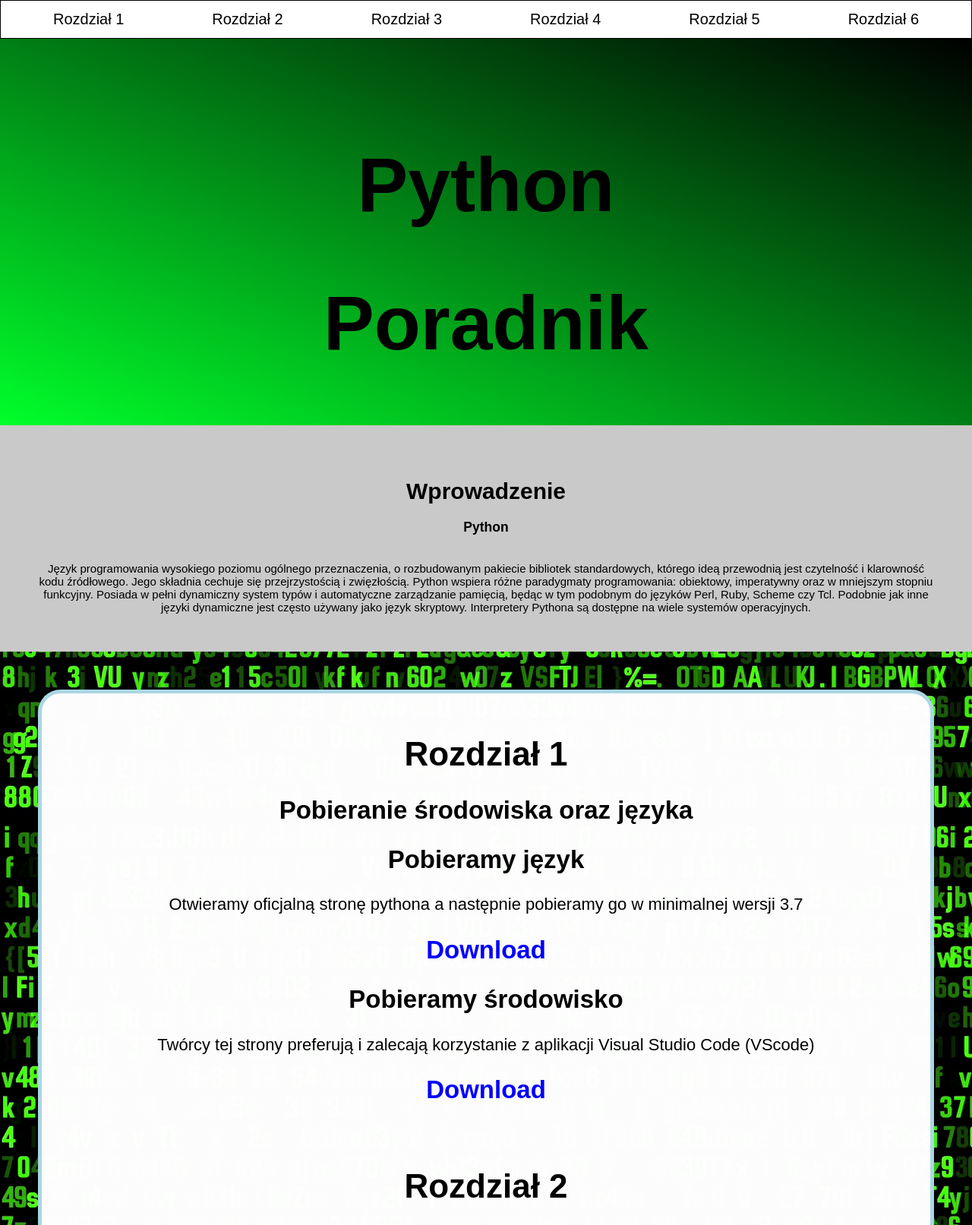
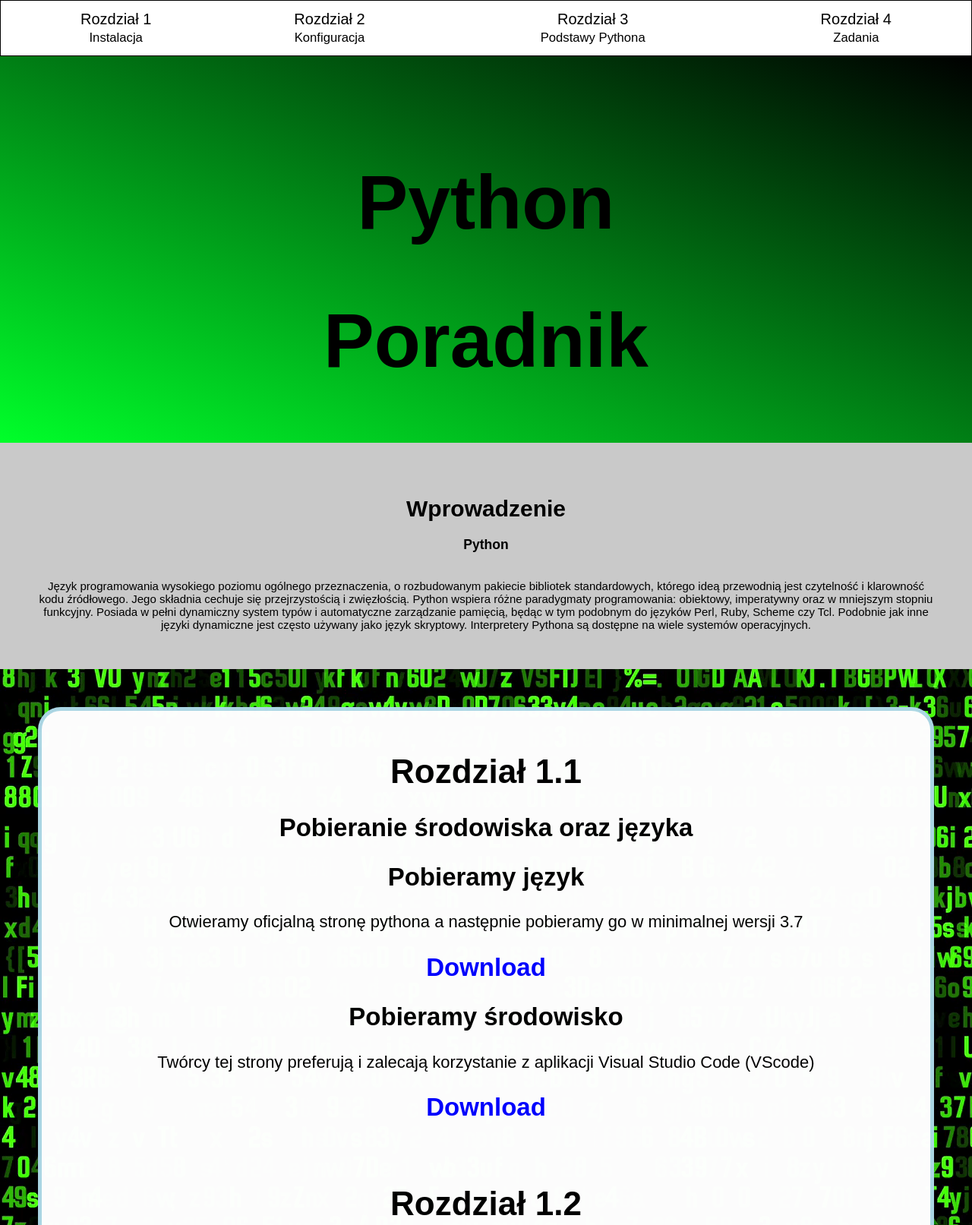
Before and after one commit to nNote1377/Learn-Python, a plain HTML site: page index.html in a window 1280 px wide. Shown: the top 1613 px of the page at 76% size. Drawn offline with Linux system fonts and the light colour scheme.

Commit message:
Mniej rozdziałów

```diff
--- a/index.html
+++ b/index.html
@@ -15,12 +15,10 @@
         <div id="nav">
           <table width="100%">
             <tr>
-              <td><a href="#R1">Rozdział 1</a></td>
-              <td><a href="#R2">Rozdział 2</a></td>
-              <td><a href="#R3">Rozdział 3</a></td>
-              <td><a href="#R4">Rozdział 4</a></td>
-              <td><a href="#R5">Rozdział 5</a></td>
-              <td><a href="#R6">Rozdział 6</a></td>
+              <td><a href="#R1.1">Rozdział 1</a><br><small>Instalacja</samll></td>
+              <td><a href="#R2">Rozdział 2</a><br><small>Konfiguracja</samll></td>
+              <td><a href="#R3">Rozdział 3</a><br><small>Podstawy Pythona</samll></td>
+              <td><a href="#R4">Rozdział 4</a><br><small>Zadania</samll></td>
             </tr>
           </table>
         </div>
@@ -38,9 +36,9 @@
 
         </div>
         <div id="m">
-            <div id="R1">
+            <div id="R1.1">
                 <br>
-                <h1>Rozdział 1</h1>
+                <h1>Rozdział 1.1</h1>
                 <h2>Pobieranie środowiska oraz języka</h2>
                 <h2>Pobieramy język</h2>
                 Otwieramy oficjalną stronę pythona
@@ -50,9 +48,9 @@
                 <a href="https://code.visualstudio.com/" target="blank" style="color: blue;"><h2>Download</h2></a>
 
             </div>
-            <div id="R2">
+            <div id="R1.2">
               <br>
-              <h1>Rozdział 2</h1>
+              <h1>Rozdział 1.2</h1>
               <h2>Instalujemy język</h2>
               <h2>Postępujemy zgodnie z poniższą instrukcją obrazkową</h2>
               <h3>Krok 1</h3>
@@ -65,9 +63,9 @@
               <img src="assets/py2.png">
 
             </div>
-            <div id="R3">
+            <div id="R1.3">
               <br>
-              <h1>Rozdział 3</h1>
+              <h1>Rozdział 1.3</h1>
               <h2>Instalujemy środowisko</h2>
               <h2>Postępujemy zgodnie z poniższą instrukcją obrazkową</h2>
               <h3>Krok 1</h3>
@@ -85,9 +83,9 @@
               <h3>Krok 7</h3>
               <img src="assets/vs5.png">
             </div>
-            <div id="R4">
+            <div id="R2">
               <br>
-              <h1>Rozdział 4</h1>
+              <h1>Rozdział 2</h1>
               <h2>Konfiguracja</h2>
               <h2>Postępujemy zgodnie z poniższą instrukcją obrazkową</h2>
               <h3>Krok 1</h3>
@@ -103,9 +101,9 @@
               <h3>Krok 5</h3>
               <img src="assets/con4.png" height="730px" width="1141">
             </div>
-            <div id="R5">
+            <div id="R3">
               <br>
-              <h1>Rozdział 5</h1>
+              <h1>Rozdział 3</h1>
               <h2>Podstawy Pythona</h2>
 
               <H3>zmienne</H3>
@@ -166,9 +164,9 @@
 
             </div>
 
-            <div id="R6">
+            <div id="R4">
               <br>
-              <h1>Rozdział 6</h1>
+              <h1>Rozdział 4</h1>
               <a href="ruplut.html" target="blank"><h2>Zadania</h2></a>
 
               <h3>Zadanie nr 1 <br> obliczanie wieku</h3>
```
